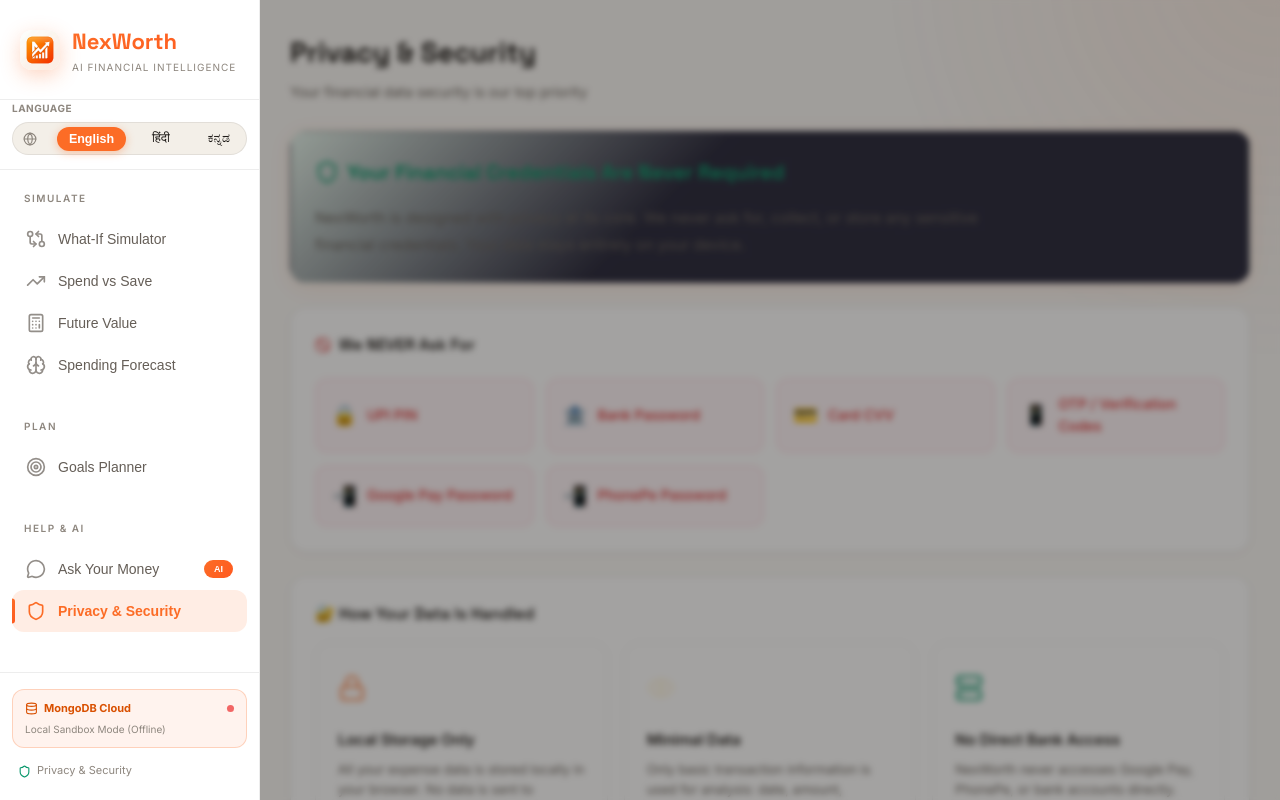
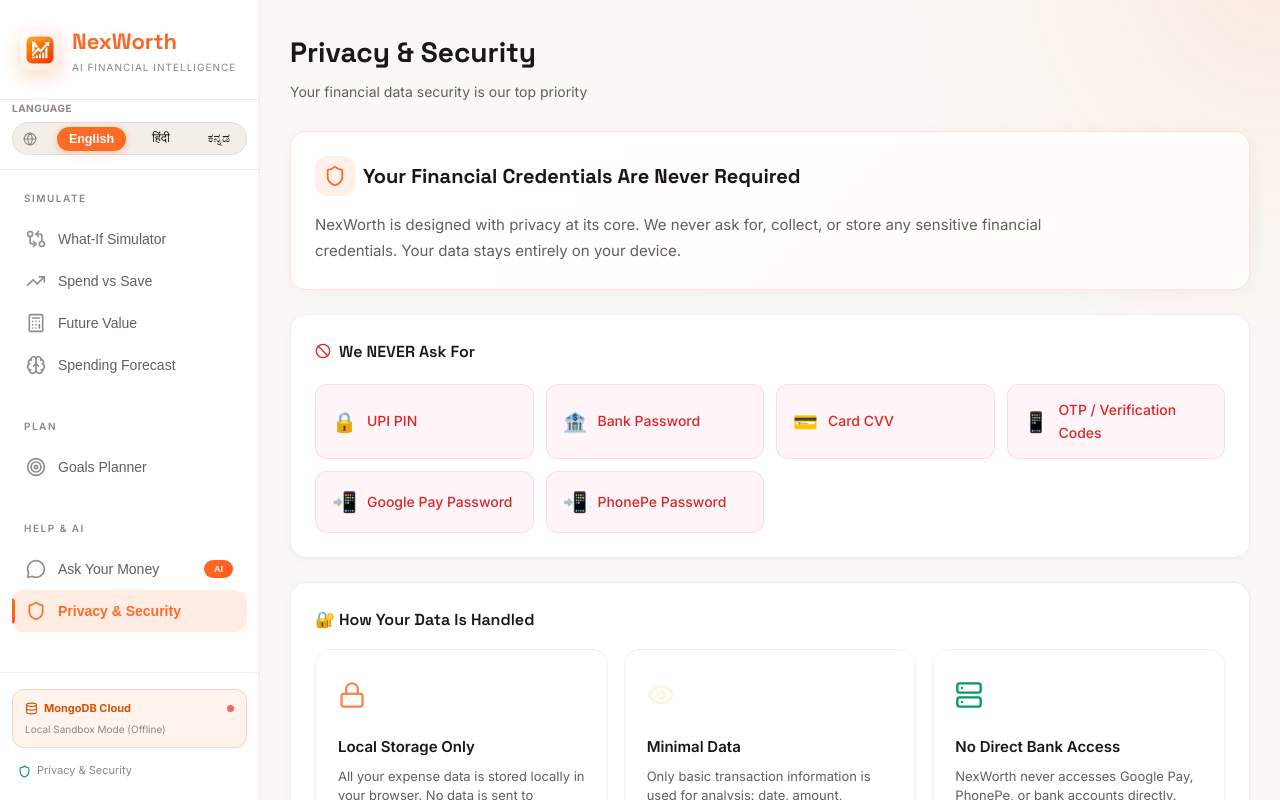
Before and after one commit to nabeel05-ship-it/NexWorth, a React (Vite) app: page / in a window 1280 px wide. Both pictures are taken after a click on the button "Privacy & Security". Shown: the top 800 px of the page. Built offline with nearby package versions, Linux system fonts and the light colour scheme; no server answers.

Commit message:
fix: resolve navigation overlay and privacy page styling

```diff
--- a/src/App.jsx
+++ b/src/App.jsx
@@ -40,7 +40,11 @@
 
   return (
     <div className="app-layout">
-      <Sidebar isOpen={sidebarOpen} onClose={() => setSidebarOpen(!sidebarOpen)} />
+      <Sidebar
+        isOpen={sidebarOpen}
+        onClose={() => setSidebarOpen(false)}
+        onToggle={() => setSidebarOpen(prev => !prev)}
+      />
       <main className="main-content">
         <AnimatePresence mode="wait">
           <motion.div
--- a/src/components/Privacy.jsx
+++ b/src/components/Privacy.jsx
@@ -20,18 +20,33 @@
 
       {/* Privacy Statement */}
       <motion.div
-        className="card card-glow mb-3"
+        className="card mb-3"
         variants={fadeInUp}
         {...cardHoverProps}
-        style={{ background: 'linear-gradient(135deg, rgba(0,214,143,0.08) 0%, rgba(26,26,46,0.95) 40%)' }}
+        style={{
+          background: 'linear-gradient(135deg, #FFFFFF 0%, #FFFDF9 100%)',
+          border: '1px solid rgba(252, 108, 38, 0.18)',
+          boxShadow: '0 4px 20px rgba(0, 0, 0, 0.03)',
+        }}
       >
         <div className="flex items-center gap-1 mb-2">
-          <Shield size={24} color="var(--success)" />
-          <h3 style={{ fontFamily: "'Space Grotesk'", fontSize: 20, color: 'var(--success)' }}>
+          <div style={{
+            width: 40,
+            height: 40,
+            borderRadius: 'var(--radius-md)',
+            background: 'rgba(252, 108, 38, 0.1)',
+            display: 'flex',
+            alignItems: 'center',
+            justifyContent: 'center',
+            flexShrink: 0,
+          }}>
+            <Shield size={22} color="var(--primary)" />
+          </div>
+          <h3 style={{ fontFamily: "'Space Grotesk'", fontSize: 20, fontWeight: 700, color: 'var(--text-primary)', margin: 0 }}>
             {t('priv_banner_title')}
           </h3>
         </div>
-        <p style={{ fontSize: 15, color: 'var(--text-secondary)', lineHeight: 1.8, maxWidth: 700 }}>
+        <p style={{ fontSize: 15, color: 'var(--text-secondary)', lineHeight: 1.75, maxWidth: 780, margin: 0 }}>
           {t('priv_banner_desc')}
         </p>
       </motion.div>
@@ -94,7 +109,7 @@
       </motion.div>
 
       {/* Data Example */}
-      <motion.div className="card mb-3" variants={fadeInUp} {...cardHoverProps}>
+      <motion.div className="card" variants={fadeInUp} {...cardHoverProps}>
         <div className="card-title mb-2">📋 {t('priv_example_title')}</div>
         <div style={{
           padding: 20, background: 'var(--bg-input)', borderRadius: 'var(--radius-md)',
@@ -110,37 +125,6 @@
           {t('priv_example_note')}
         </p>
       </motion.div>
-
-      {/* Future Architecture */}
-      <motion.div className="card" variants={fadeInUp} {...cardHoverProps}>
-        <div className="card-header">
-          <div className="card-title">🚀 {t('priv_roadmap_title')}</div>
-          <span className="badge badge-primary">{t('priv_roadmap_badge')}</span>
-        </div>
-        <p style={{ fontSize: 14, color: 'var(--text-secondary)', marginBottom: 20, lineHeight: 1.6 }}>
-          {t('priv_roadmap_desc')}
-        </p>
-
-        <div className="architecture-flow" style={{ background: '#FAF8F4', borderRadius: 'var(--radius-lg)' }}>
-          <div className="arch-node default">📧 {t('priv_node_1')}</div>
-          <div className="arch-arrow">↓</div>
-          <div className="arch-node default" style={{ borderColor: 'var(--primary)' }}>
-            🔑 {t('priv_node_2')}
-          </div>
-          <div className="arch-arrow">↓</div>
-          <div className="arch-node accent">🤖 {t('priv_node_3')}</div>
-          <div className="arch-arrow">↓</div>
-          <div className="arch-node default">✅ {t('priv_node_4')}</div>
-          <div className="arch-arrow">↓</div>
-          <div className="arch-node primary">💾 {t('priv_node_5')}</div>
-          <div className="arch-arrow">↓</div>
-          <div className="arch-node accent">💡 {t('priv_node_6')}</div>
-        </div>
-
-        <div className="disclaimer mt-2">
-          {t('priv_roadmap_disclaimer')}
-        </div>
-      </motion.div>
     </motion.div>
   );
 }
--- a/src/components/Sidebar.jsx
+++ b/src/components/Sidebar.jsx
@@ -9,7 +9,7 @@
 } from 'lucide-react';
 import { EASE_FINTECH } from '../utils/motionVariants';
 
-export default function Sidebar({ isOpen, onClose }) {
+export default function Sidebar({ isOpen, onClose, onToggle }) {
   const { state, dispatch, mongoStatus, t } = useApp();
   const shouldReduceMotion = useReducedMotion();
 
@@ -62,7 +62,7 @@
       {/* Mobile Menu Trigger */}
       <motion.button
         className="mobile-menu-btn"
-        onClick={onClose}
+        onClick={onToggle || onClose}
         whileTap={shouldReduceMotion ? undefined : { scale: 0.92 }}
         whileHover={shouldReduceMotion ? undefined : { scale: 1.05 }}
         aria-label="Toggle navigation menu"
@@ -85,6 +85,7 @@
       <AnimatePresence>
         {isOpen && (
           <motion.div
+            className="mobile-drawer-backdrop"
             initial={{ opacity: 0 }}
             animate={{ opacity: 1 }}
             exit={{ opacity: 0 }}
--- a/src/index.css
+++ b/src/index.css
@@ -1325,48 +1325,6 @@
   line-height: 1.5;
 }
 
-/* ==========================================
-   Future Architecture
-   ========================================== */
-
-.architecture-flow {
-  display: flex;
-  flex-direction: column;
-  align-items: center;
-  gap: 8px;
-  padding: 24px;
-}
-
-.arch-node {
-  padding: 14px 28px;
-  border-radius: var(--radius-md);
-  font-size: 14px;
-  font-weight: 600;
-  text-align: center;
-  min-width: 200px;
-}
-
-.arch-node.primary {
-  background: var(--gradient-primary);
-  color: white;
-}
-
-.arch-node.accent {
-  background: rgba(255, 244, 214, 0.15);
-  border: 1px solid rgba(255, 244, 214, 0.3);
-  color: var(--accent);
-}
-
-.arch-node.default {
-  background: var(--bg-card);
-  border: 1px solid var(--glass-border);
-  color: var(--text-secondary);
-}
-
-.arch-arrow {
-  font-size: 20px;
-  color: var(--text-muted);
-}
 
 /* ==========================================
    Scrollbar
@@ -1463,6 +1421,11 @@
 /* ==========================================
    Responsive
    ========================================== */
+
+.mobile-drawer-backdrop {
+  display: none !important;
+  pointer-events: none !important;
+}
 
 .mobile-menu-btn {
   display: none;
@@ -1483,6 +1446,10 @@
 }
 
 @media (max-width: 1024px) {
+  .mobile-drawer-backdrop {
+    display: block !important;
+    pointer-events: auto !important;
+  }
   .mobile-menu-btn {
     display: flex;
   }
```
